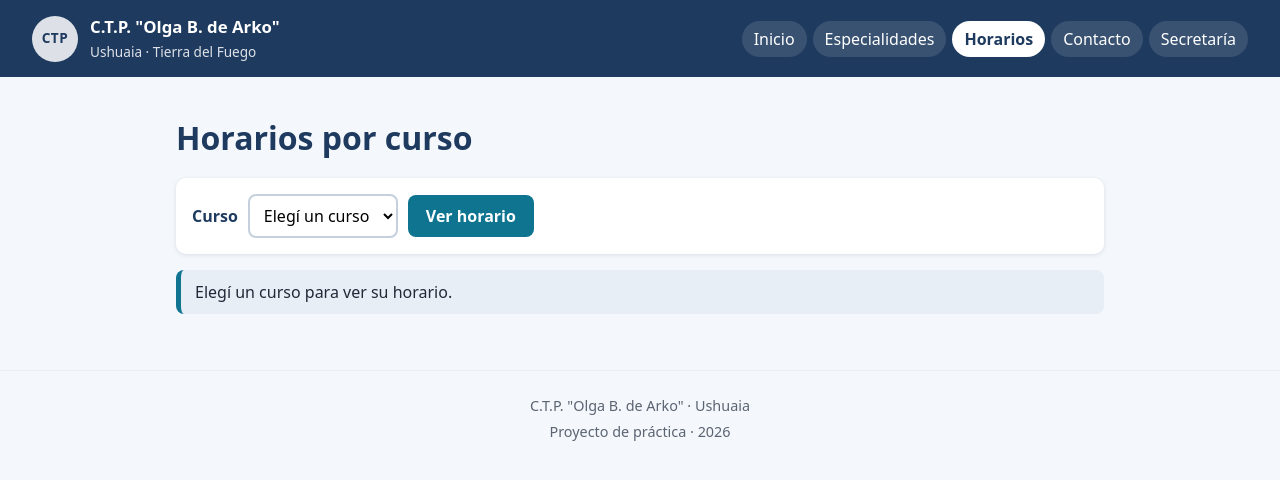
After one commit to Prof-NkoCussi/portal-escolar-php, a PHP site: page /horarios.php in a window 1280 px wide. The commit adds this page. Shown: the top 480 px of the page. Run offline with PHP 8.4, Linux system fonts and the light colour scheme.

Commit message:
Horarios: horario por curso con GET y lista blanca

```diff
--- a/css/estilos.css
+++ b/css/estilos.css
@@ -87,3 +87,31 @@ h1, h2, h3 { color: var(--azul); line-height: 1.2; }
 .anio { background: var(--azul-claro); border-radius: 8px; padding: 10px 12px; }
 .anio h3 { margin: 0 0 6px; font-size: 1rem; }
 .anio ul { margin: 0; padding-left: 18px; }   /* la sangría de la lista */
+
+/* ---------- Formularios y botones (los usan Horarios, Contacto y Secretaría) ---------- */
+label { font-weight: 700; color: var(--azul); }
+input, select, textarea {
+    font: inherit;                                   /* la misma letra que el resto de la página */
+    padding: 8px 10px; border: 2px solid #C5D0DE; border-radius: 8px; background: var(--blanco);
+}
+input:focus, select:focus, textarea:focus { outline: 3px solid var(--acento); outline-offset: 1px; }
+.boton {
+    font: inherit; font-weight: 700; cursor: pointer;
+    color: var(--blanco); background: var(--acento);
+    border: 0; border-radius: 8px; padding: 9px 18px;
+}
+.boton:hover { background: var(--azul); }
+
+/* ---------- Avisos ---------- */
+.aviso { background: var(--azul-claro); border-left: 5px solid var(--acento); border-radius: 8px; padding: 10px 14px; }
+.aviso--error { background: #FDECEC; border-left-color: #B91C1C; }    /* rojo: algo salió mal */
+
+/* ---------- Horarios ---------- */
+.tarjeta > h2:first-child { margin-top: 0; }           /* sin espacio de más arriba del título */
+.filtro { display: flex; flex-wrap: wrap; align-items: center; gap: 10px; margin-bottom: 16px; }
+.tabla-scroll { overflow-x: auto; }                  /* la tabla se desplaza de costado si no entra */
+.horario { width: 100%; border-collapse: collapse; min-width: 620px; font-size: .92rem; }
+.horario th, .horario td { border: 1px solid var(--azul-claro); padding: 8px; text-align: left; }
+.horario thead th { background: var(--azul); color: var(--blanco); }
+.horario tbody th { background: var(--azul-claro); color: var(--azul); white-space: nowrap; }   /* la hora no se corta */
+.horario tbody tr:nth-child(even) td { background: #FAFCFE; }   /* filas alternadas: se lee mejor */
--- a/datos.php
+++ b/datos.php
@@ -54,3 +54,41 @@ $especialidades = [
         ],
     ],
 ];
+
+// Módulos del turno mañana (horas cátedra de 40 minutos)
+$modulos = ['07:45 a 08:25', '08:25 a 09:05', '09:15 a 09:55', '09:55 a 10:35'];
+
+// Horarios: curso → nombre y días → materias de cada módulo, en orden
+// La clave ('4-1') es lo que viaja en la URL: horarios.php?curso=4-1
+$horarios = [
+    '4-1' => [
+        'nombre' => '4° 1ª',
+        'dias'   => [
+            'Lunes'     => ['Programación I', 'Programación I', 'Matemática', 'Lengua'],
+            'Martes'    => ['Software I', 'Software I', 'Inglés', 'Matemática'],
+            'Miércoles' => ['Hardware I', 'Hardware I', 'Lengua', 'Educación Física'],
+            'Jueves'    => ['Programación I', 'Matemática', 'Software I', 'Inglés'],
+            'Viernes'   => ['Hardware I', 'Lengua', 'Programación I', 'Programación I'],
+        ],
+    ],
+    '5-1' => [
+        'nombre' => '5° 1ª',
+        'dias'   => [
+            'Lunes'     => ['Base de Datos I', 'Base de Datos I', 'Inglés', 'Matemática'],
+            'Martes'    => ['Programación II', 'Programación II', 'Redes I', 'Redes I'],
+            'Miércoles' => ['Matemática', 'Lengua', 'Base de Datos I', 'Inglés'],
+            'Jueves'    => ['Redes I', 'Redes I', 'Programación II', 'Lengua'],
+            'Viernes'   => ['Programación II', 'Matemática', 'Base de Datos I', 'Educación Física'],
+        ],
+    ],
+    '7-1' => [
+        'nombre' => '7° 1ª',
+        'dias'   => [
+            'Lunes'     => ['Programación IV', 'Programación IV', 'Inglés', 'Inglés'],
+            'Martes'    => ['Taller de Ingeniería', 'Taller de Ingeniería', 'Matemática', 'Lengua'],
+            'Miércoles' => ['Práctica Profesionalizante', 'Práctica Profesionalizante', 'Práctica Profesionalizante', 'Práctica Profesionalizante'],
+            'Jueves'    => ['Programación IV', 'Taller de Ingeniería', 'Matemática', 'Lengua'],
+            'Viernes'   => ['Programación IV', 'Programación IV', 'Taller de Ingeniería', 'Educación Física'],
+        ],
+    ],
+];
--- /dev/null
+++ b/horarios.php
@@ -0,0 +1,73 @@
+<?php
+// horarios.php — horario de un curso, elegido con un formulario GET
+
+require __DIR__ . '/funciones.php';
+require __DIR__ . '/datos.php';             // trae $horarios y $modulos
+
+// 1) Leer el curso que vino en la URL: horarios.php?curso=4-1
+//    ?? '' → si no vino, queda vacío (sin Warning) · limpiar() saca espacios
+$curso = limpiar($_GET['curso'] ?? '');
+
+// 2) Lista blanca: solo vale si es una de las claves de $horarios
+//    cualquier otra cosa (inventada, vacía, con código) se descarta
+$valido = array_key_exists($curso, $horarios);
+
+// el título de la pestaña cambia según el curso (operador ternario)
+$titulo = $valido ? 'Horario de ' . $horarios[$curso]['nombre'] : 'Horarios';
+require __DIR__ . '/includes/header.php';
+?>
+<h1>Horarios por curso</h1>
+
+<!-- method="get": el curso viaja en la URL, así el link se puede guardar o compartir -->
+<form class="tarjeta filtro" action="horarios.php" method="get">
+    <label for="curso">Curso</label>
+    <!-- name="curso" es la clave que después lee $_GET['curso'] -->
+    <select id="curso" name="curso">
+        <option value="">Elegí un curso</option>
+        <?php foreach ($horarios as $clave => $info): ?>
+            <!-- selected deja marcado el curso que se está viendo -->
+            <option value="<?= e($clave) ?>"<?= $clave === $curso ? ' selected' : '' ?>><?= e($info['nombre']) ?></option>
+        <?php endforeach; ?>
+    </select>
+    <button class="boton" type="submit">Ver horario</button>
+</form>
+
+<?php if ($curso === ''): ?>
+    <!-- todavía no eligió nada -->
+    <p class="aviso">Elegí un curso para ver su horario.</p>
+<?php elseif (!$valido): ?>
+    <!-- vino algo que no está en la lista blanca; e() lo muestra como texto -->
+    <p class="aviso aviso--error">El curso «<?= e($curso) ?>» no existe.</p>
+<?php else: ?>
+    <section class="tarjeta">
+        <h2><?= e($horarios[$curso]['nombre']) ?> · turno mañana</h2>
+        <!-- en el celular la tabla se desplaza de costado en vez de romper la página -->
+        <div class="tabla-scroll">
+            <table class="horario">
+                <thead>
+                    <tr>
+                        <th scope="col">Hora</th>
+                        <?php foreach ($horarios[$curso]['dias'] as $dia => $materias): ?>
+                            <!-- una columna por día: se usa solo la clave ($dia) -->
+                            <th scope="col"><?= e($dia) ?></th>
+                        <?php endforeach; ?>
+                    </tr>
+                </thead>
+                <tbody>
+                    <?php for ($i = 0; $i < count($modulos); $i++): ?>
+                        <!-- for: una fila por módulo; $i = 0, 1, 2, 3 -->
+                        <tr>
+                            <th scope="row"><?= e($modulos[$i]) ?></th>
+                            <?php foreach ($horarios[$curso]['dias'] as $materias): ?>
+                                <!-- de cada día, la materia del módulo $i (o una raya si falta) -->
+                                <td><?= e($materias[$i] ?? '—') ?></td>
+                            <?php endforeach; ?>
+                        </tr>
+                    <?php endfor; ?>
+                </tbody>
+            </table>
+        </div>
+    </section>
+<?php endif; ?>
+
+<?php require __DIR__ . '/includes/footer.php'; ?>
```
